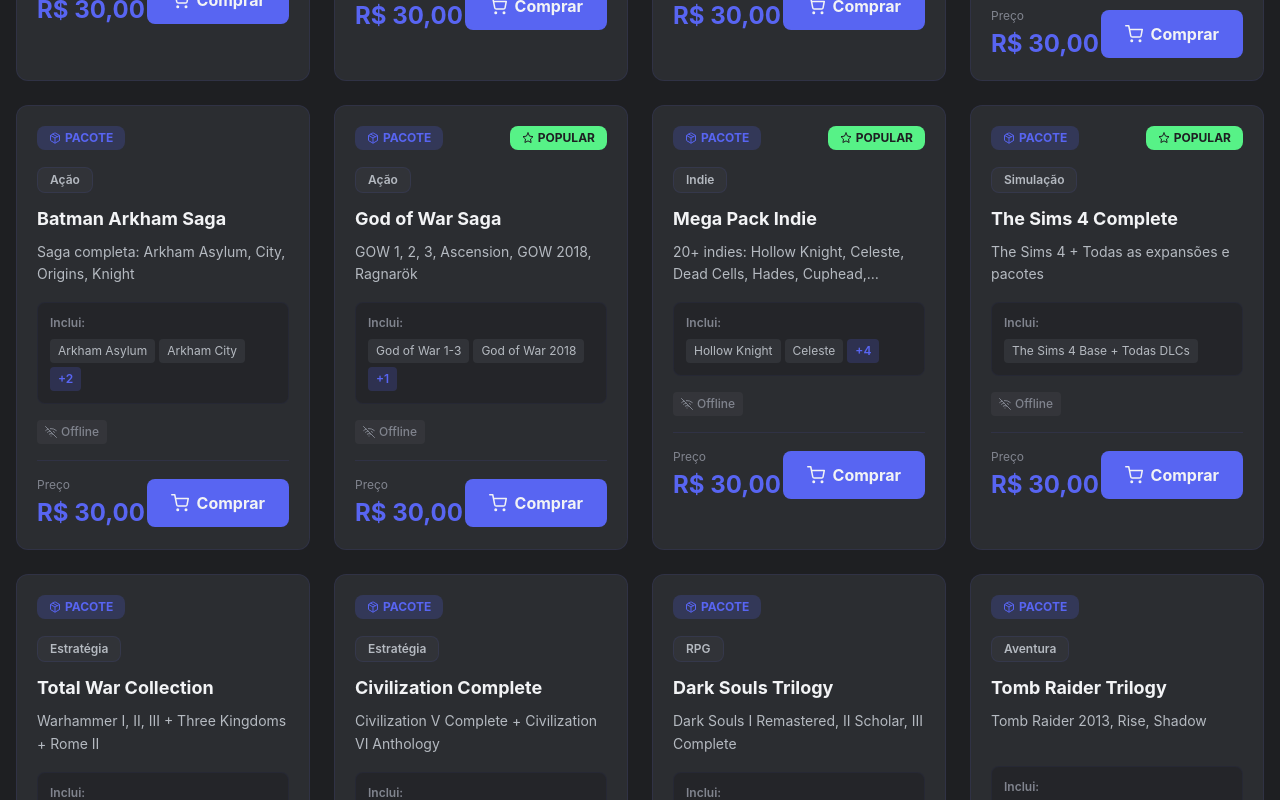
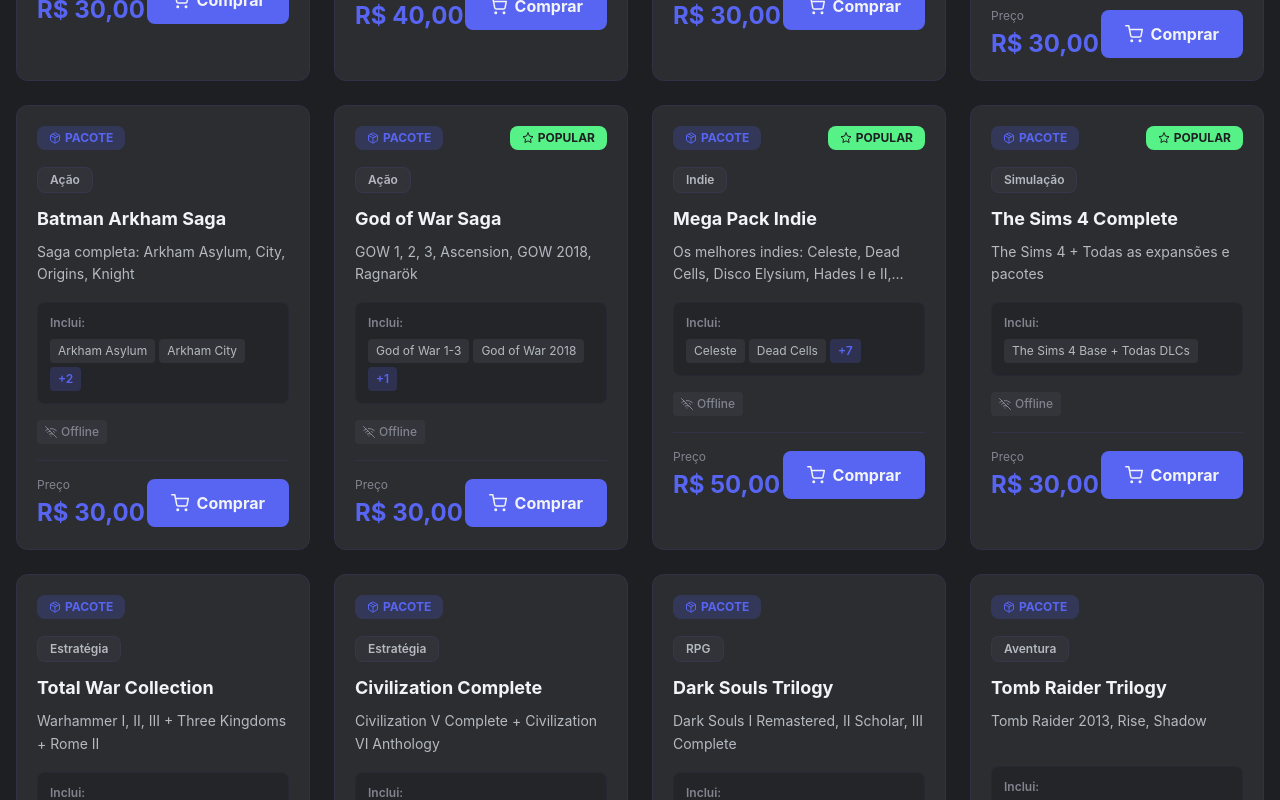
Before and after one commit to pureza-discord/ez-games-store, a Next.js app: page / in a window 1280 px wide. Shown: the part 2651-3451 px from the top of the page. Built offline with nearby package versions, Linux system fonts and the light colour scheme.

Commit message:
Ajustes de precos, correcao QR Code PIX e roadmap completo

```diff
--- a/data/products.ts
+++ b/data/products.ts
@@ -124,7 +124,7 @@
   {
     id: 'final-fantasy',
     name: "Final Fantasy Ultimate",
-    price: 30.00,
+    price: 40.00,
     description: 'FF VII Remake, VIII, IX, X/X-2, XII, XIII, XV',
     category: 'RPG',
     type: 'pack',
@@ -177,13 +177,23 @@
   {
     id: 'indie-pack',
     name: "Mega Pack Indie",
-    price: 30.00,
-    description: '20+ indies: Hollow Knight, Celeste, Dead Cells, Hades, Cuphead, Stardew Valley',
+    price: 50.00,
+    description: 'Os melhores indies: Celeste, Dead Cells, Disco Elysium, Hades I e II, Hollow Knight, Ori',
     category: 'Indie',
     popular: true,
     type: 'pack',
     online: false,
-    games: ['Hollow Knight', 'Celeste', 'Dead Cells', 'Hades', 'Cuphead', 'Stardew Valley']
+    games: [
+      'Celeste',
+      'Dead Cells',
+      'Disco Elysium - The Final Cut',
+      'Hades',
+      'Hades II',
+      'Hollow Knight',
+      'Hollow Knight Skillsong',
+      'Ori and the Blind Forest - Definitive Edition',
+      'Ori and the Will of the Wisps'
+    ]
   },
   {
     id: 'sims-4',
@@ -353,7 +363,7 @@
   {
     id: 'cyberpunk',
     name: "Cyberpunk 2077",
-    price: 10.00,
+    price: 12.00,
     description: 'RPG de ação em mundo aberto em Night City',
     category: 'RPG',
     popular: true,
@@ -363,7 +373,7 @@
   {
     id: 'witcher-3',
     name: "The Witcher 3",
-    price: 10.00,
+    price: 12.00,
     description: 'Aventura épica de Geralt de Rivia',
     category: 'RPG',
     popular: true,
@@ -393,7 +403,7 @@
   {
     id: 'gta-v',
     name: "GTA V",
-    price: 10.00,
+    price: 12.00,
     description: 'O clássico de Los Santos (Modo história)',
     category: 'Ação',
     popular: true,
@@ -403,7 +413,7 @@
   {
     id: 'sekiro',
     name: "Sekiro: Shadows Die Twice",
-    price: 10.00,
+    price: 12.00,
     description: 'Desafie seus reflexos no Japão feudal',
     category: 'Ação',
     type: 'individual',
@@ -421,7 +431,7 @@
   {
     id: 'resident-evil-4',
     name: "Resident Evil 4 Remake",
-    price: 10.00,
+    price: 15.00,
     description: 'Remake do clássico de terror',
     category: 'Terror',
     popular: true,
@@ -431,7 +441,7 @@
   {
     id: 'spider-man-pc',
     name: "Spider-Man Remastered",
-    price: 10.00,
+    price: 12.00,
     description: 'Seja o Homem-Aranha em Nova York',
     category: 'Ação',
     popular: true,
@@ -486,7 +496,7 @@
   {
     id: 're-8-village',
     name: "Resident Evil 8 Village",
-    price: 10.00,
+    price: 12.00,
     description: 'A mais nova aventura de Ethan',
     category: 'Terror',
     type: 'individual',
@@ -713,7 +723,7 @@
   {
     id: 'god-of-war-2018',
     name: "God of War 2018",
-    price: 10.00,
+    price: 15.00,
     description: 'Kratos e Atreus',
     category: 'Ação',
     popular: true,
@@ -723,7 +733,7 @@
   {
     id: 'hollow-knight',
     name: "Hollow Knight",
-    price: 10.00,
+    price: 8.00,
     description: 'Metroidvania aclamado',
     category: 'Indie',
     popular: true,
@@ -733,7 +743,7 @@
   {
     id: 'celeste',
     name: "Celeste",
-    price: 10.00,
+    price: 8.00,
     description: 'Plataforma desafiadora',
     category: 'Indie',
     type: 'individual',
```
Also changed, not shown: 2 other files (tests, documents, lock files or other folders).
